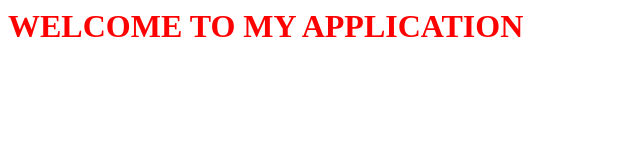
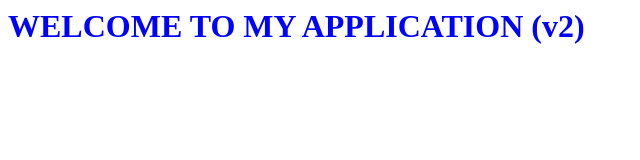
Before and after one commit to Chaitali2000/app, a plain HTML site: page index.html in a window 1280 px wide. Shown: the whole page, without its empty margins (0-640 px from the left). Drawn offline with Linux system fonts and the light colour scheme.

Commit message:
Initial commit

```diff
--- a/index.html
+++ b/index.html
@@ -1 +1 @@
-<h1 style="color: red"> WELCOME TO MY APPLICATION </h1>
+<h1 style="color: blue"> WELCOME TO MY APPLICATION (v2) </h1>
```
